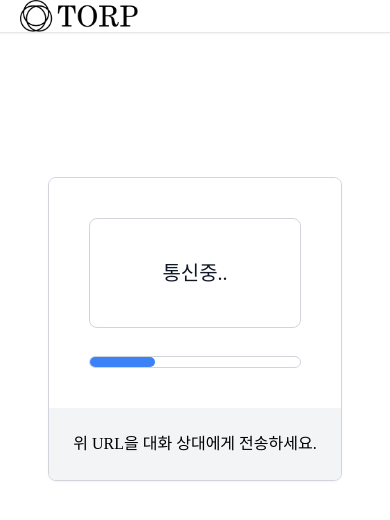
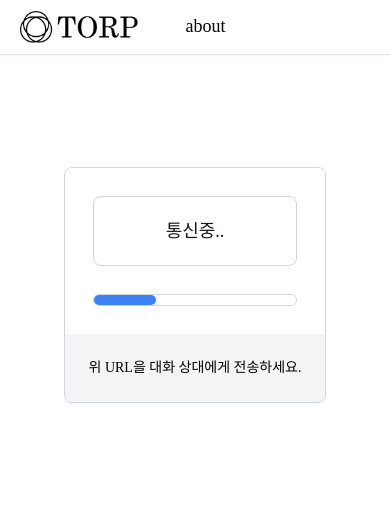
Before and after one commit to geniusLHS/torp-client, a React (Create React App) app: page / in a window 390 px wide. Shown: the top 520 px of the page. Built offline with nearby package versions, Linux system fonts and the light colour scheme; no server answers; a web font is replaced by a local one.

Commit message:
반응형 css 구현

```diff
--- a/public/index.html
+++ b/public/index.html
@@ -5,7 +5,7 @@
     <link rel="icon" href="%PUBLIC_URL%/favicon.ico" />
     <meta name="viewport" content="width=device-width, initial-scale=1" />
     <meta name="theme-color" content="#000000" />
-    <meta name="description" content="Web site created using create-react-app" />
+    <meta name="description" content="TORP, E2EE chat app" />
     <link rel="apple-touch-icon" href="%PUBLIC_URL%/logo192.png" />
     <!--
       manifest.json provides metadata used when your web app is installed on a
--- a/src/components/AboutContent.tsx
+++ b/src/components/AboutContent.tsx
@@ -3,7 +3,7 @@ import logo from './../images/logo.png';
 
 function AboutContent() {
   return (
-    <div className="flex w-full justify-center p-16">
+    <div className="flex w-full justify-center p-6 sm:p-10 md:p-16">
       <div className="w-[45rem] text-lg">
         <p className="inline text-2xl">
           <img src={logo} alt="logo" className="-mt-1 inline h-7" /> 는 종단간 암호화를 지원하는 간단한 메시지 서비스 입니다.
--- a/src/components/Chat.tsx
+++ b/src/components/Chat.tsx
@@ -12,7 +12,7 @@ interface lProps {
 
 const Chat = ({ socket, username, room, commonKey }: lProps) => {
   return (
-    <div className="mt-16 flex justify-center font-sans">
+    <div className="m-5 mt-8 flex justify-center font-sans md:m-0 md:mt-16">
       <div>
         <Messages socket={socket} username={username} room={room} commonKey={commonKey} />
         <SendMessage socket={socket} username={username} room={room} commonKey={commonKey} />
--- a/src/components/Expired.tsx
+++ b/src/components/Expired.tsx
@@ -8,8 +8,8 @@ let reasons: { [name: string]: string } = { 100: '해당 주소의 방이 존재
 
 function Expired({ state }: lProps) {
   return (
-    <div className="mt-36 flex justify-center font-sans">
-      <div className="flex w-[35rem] flex-col overflow-hidden rounded-lg border border-red-300 bg-red-50/50 shadow-sm">
+    <div className="mt-28 flex justify-center font-sans md:mt-36">
+      <div className="mx-5 flex w-full flex-col overflow-hidden break-keep rounded-lg border border-red-300 bg-red-50/50 text-center shadow-sm sm:w-[35rem] md:mx-0">
         <div className="flex min-h-[12rem] items-center justify-center justify-items-stretch bg-white p-10 text-xl">{reasons[state]}</div>
         <div className="flex flex-1 flex-col items-center justify-between space-y-6 bg-red-100 p-6 text-center">잘못된 접근입니다.</div>
       </div>
--- a/src/components/Header.tsx
+++ b/src/components/Header.tsx
@@ -11,7 +11,7 @@ function Header() {
               <img src={logo} alt="logo" className="h-8" />
             </a>
             <ul className="flex items-center space-x-1 text-sm sm:text-base">
-              <li className="hidden sm:block">
+              <li className="">
                 <a href="/about" className="block border-b-2 border-transparent py-3 px-2 text-center text-lg transition hover:border-blue-600 sm:px-3">
                   about
                 </a>
--- a/src/components/Link.tsx
+++ b/src/components/Link.tsx
@@ -13,11 +13,11 @@ function Link({ roomName }: lProps) {
   };
 
   return (
-    <div className="mt-36 flex justify-center font-sans">
+    <div className="m-5 mt-28 flex justify-center font-sans md:m-0 md:mt-36">
       <div className="flex flex-col overflow-hidden rounded-lg border border-gray-300 bg-gray-50/50 shadow-sm">
-        <div className="flex flex-col justify-items-stretch bg-white p-10">
+        <div className="flex flex-col justify-items-stretch bg-white p-7 md:p-10">
           <div
-            className="rounded-lg border border-gray-300 p-10 text-center text-xl text-gray-900 hover:cursor-pointer hover:bg-gray-100 active:bg-gray-200"
+            className="break-all rounded-lg border border-gray-300 p-5 text-center text-lg text-gray-900 hover:cursor-pointer hover:bg-gray-100 active:bg-gray-200 md:p-10 md:text-xl"
             onClick={() => handleCopyClipBoard('localhost:3000/?room=' + roomName)}
           >
             {roomName ? <span>https://torp.geniuslhs.com/?room={roomName}</span> : <span>통신중..</span>}
@@ -26,7 +26,7 @@ function Link({ roomName }: lProps) {
             <div className="h-full w-full animate-progress overflow-hidden rounded-lg bg-blue-500"></div>
           </div>
         </div>
-        <div className="flex flex-1 flex-col items-center justify-between space-y-6 bg-gray-100 p-6 text-center">
+        <div className="flex flex-1 flex-col items-center justify-between space-y-6 bg-gray-100 p-6 text-center text-sm md:text-base">
           위 URL을 대화 상대에게 전송하세요.
           {roomName ? isCopy ? <div className="m-0 text-blue-600">복사되었습니다!</div> : <div>클릭하여 복사할 수 있습니다.</div> : <br />}
         </div>
--- a/src/components/Messages.tsx
+++ b/src/components/Messages.tsx
@@ -44,9 +44,9 @@ const Messages = ({ socket, username, room, commonKey }: lProps) => {
 
   return (
     <div className="flex flex-col">
-      <div className="mb-2 flex h-96 w-[40rem] flex-col items-start overflow-x-hidden overflow-y-scroll rounded-lg border border-gray-300 pb-2" ref={messagesColumnRef}>
+      <div className="mb-2 flex h-96 flex-col items-start overflow-x-hidden overflow-y-scroll rounded-lg border border-gray-300 pb-2 md:w-[40rem]" ref={messagesColumnRef}>
         {messagesRecieved.map((msg, i) => (
-          <div className={'max-h-xl mx-2 mt-2 min-w-[15rem] max-w-xl rounded-lg border border-gray-300 p-2 ' + (msg.username == username ? 'self-end' : 'self-start')} key={i}>
+          <div className={'max-h-xl mx-2 mt-2 min-w-[10rem] max-w-xl rounded-lg border border-gray-300 p-2 md:min-w-[15rem] ' + (msg.username == username ? 'self-end' : 'self-start')} key={i}>
             <div className="text-sm text-blue-600">
               <span className="">{msg.username == username ? '나' : '상대'}</span>
             </div>
--- a/src/components/SendMessages.tsx
+++ b/src/components/SendMessages.tsx
@@ -34,9 +34,9 @@ const SendMessage = ({ socket, username, room, commonKey }: lProps) => {
   };
 
   return (
-    <div className="flex h-16 w-[40rem] items-center rounded-lg border border-gray-300">
-      <input className="mx-2 h-12 flex-grow border-b border-gray-300 px-3 text-lg focus:outline-none" onKeyDown={handleKeyPress} onChange={(e) => setMessage(e.target.value)} value={message} />
-      <button className="mr-2 h-12 shrink basis-24 rounded-lg bg-gray-200 text-lg hover:cursor-pointer hover:bg-gray-300 active:bg-gray-400" onClick={sendMessage}>
+    <div className="flex h-16 flex-row items-center rounded-lg border border-gray-300 md:w-[40rem]">
+      <input className="mx-2 h-12 w-full flex-grow border-b border-gray-300 px-3 text-lg focus:outline-none" onKeyDown={handleKeyPress} onChange={(e) => setMessage(e.target.value)} value={message} />
+      <button className="mr-2 h-12 min-w-[5rem] shrink basis-24 rounded-lg bg-gray-200 text-lg hover:cursor-pointer hover:bg-gray-300 active:bg-gray-400" onClick={sendMessage}>
         전송
       </button>
     </div>
```
